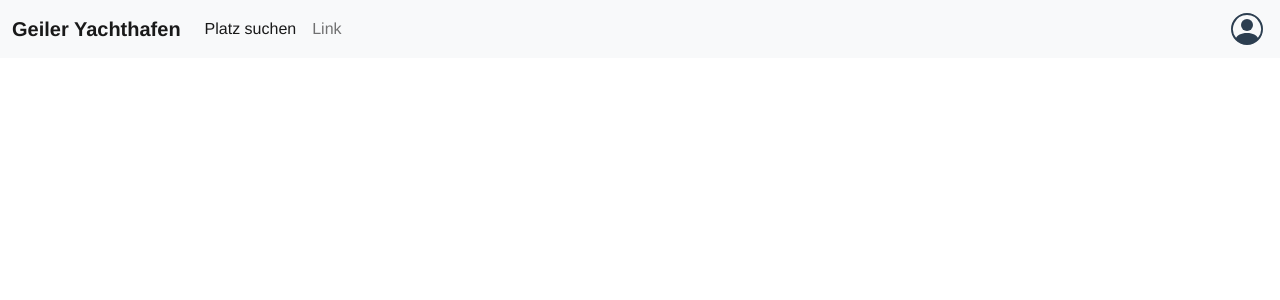
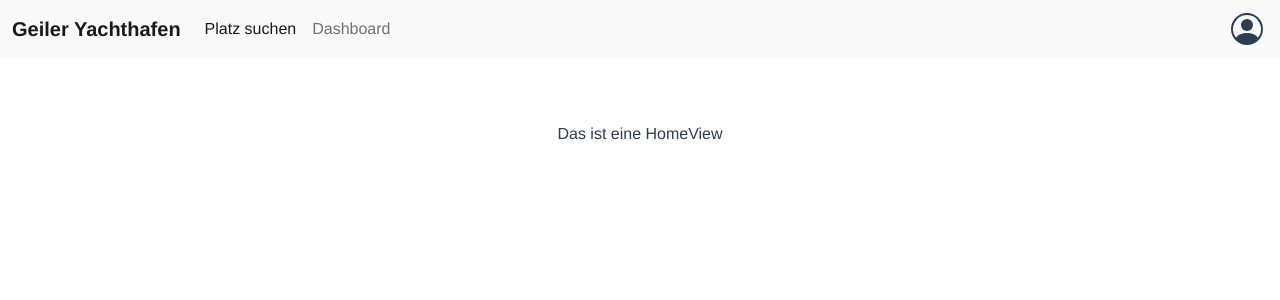
Before and after one commit to Lucam31/YachthafenFrontend, a Vue app: page /home in a window 1280 px wide. Shown: the top 300 px of the page. Built offline with nearby package versions, Linux system fonts and the light colour scheme.

Commit message:
Added HomeVIew

```diff
--- a/src/App.vue
+++ b/src/App.vue
@@ -11,7 +11,7 @@
           <a class="nav-link active" aria-current="page" href="/suchen">Platz suchen</a>
         </li>
         <li class="nav-item">
-          <a class="nav-link" href="#">Link</a>
+          <a class="nav-link" href="/dashboard">Dashboard</a>
         </li>
       </ul>
       <li class="nav-link">
--- a/src/router/index.js
+++ b/src/router/index.js
@@ -4,6 +4,7 @@ import BuchenView from '../views/BuchenView.vue'
 import LoginView from '../views/LoginView.vue'
 import RegisterView from '../views/RegisterView.vue'
 import ProfileView from '../views/ProfileView.vue'
+import HomeView from '../views/HomeView.vue'
 
 const routes = [
   {
@@ -30,6 +31,11 @@ const routes = [
     path: '/profile',
     name: 'profile',
     component: ProfileView
+  },
+  {
+    path: '/home',
+    name: 'home',
+    component: HomeView
   }
 ]
 
--- /dev/null
+++ b/src/views/HomeView.vue
@@ -0,0 +1,26 @@
+<template>
+    <p>Das ist eine HomeView</p>
+</template>
+
+  <script>
+  // @ is an alias to /src
+
+  export default {
+    name: 'HomeView',
+    components: {
+
+    },
+    setup(){
+
+    },
+    data() {
+    return{
+
+    };
+    }
+}
+  </script>
+
+  <style>
+
+  </style>
```
